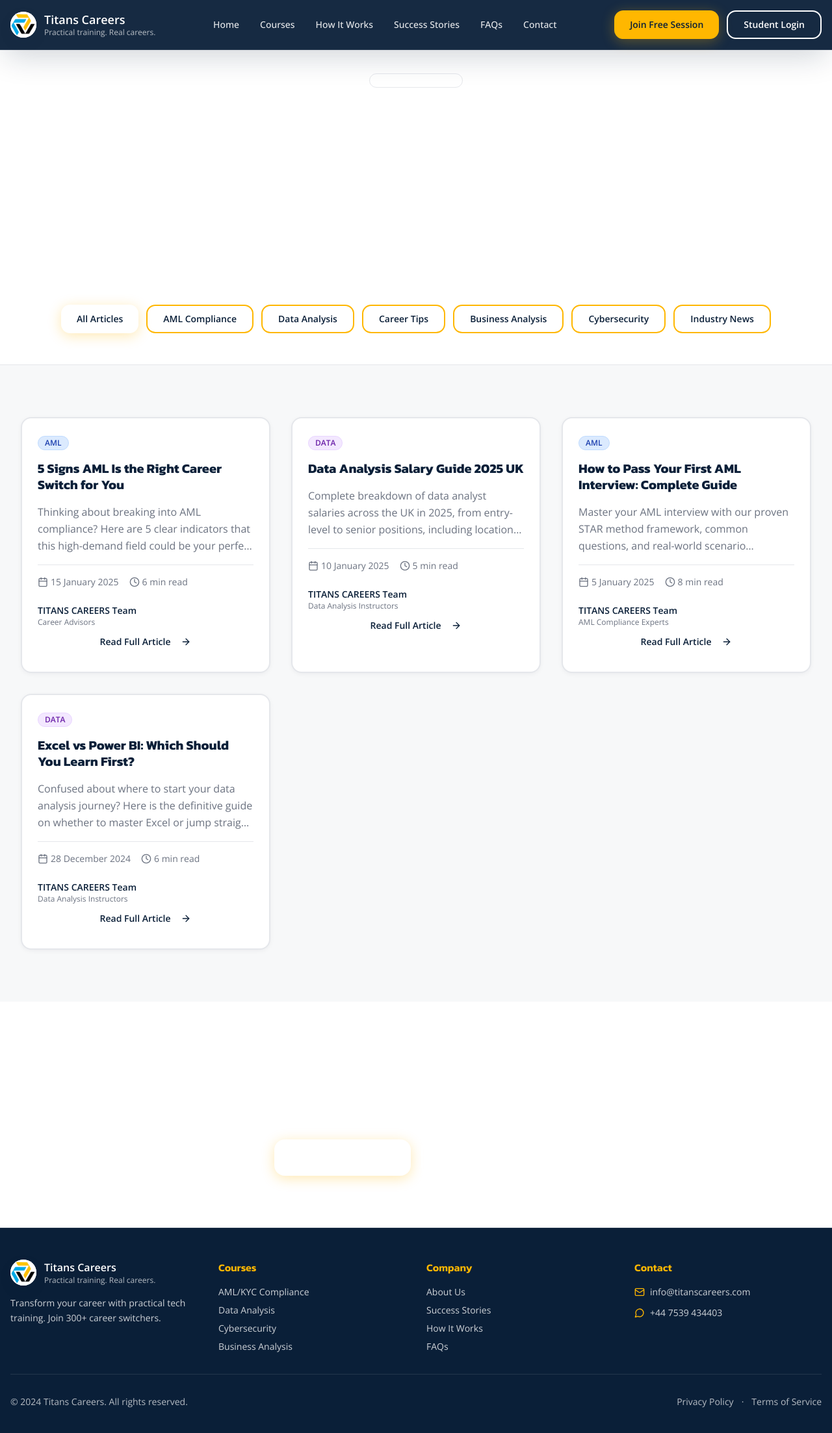
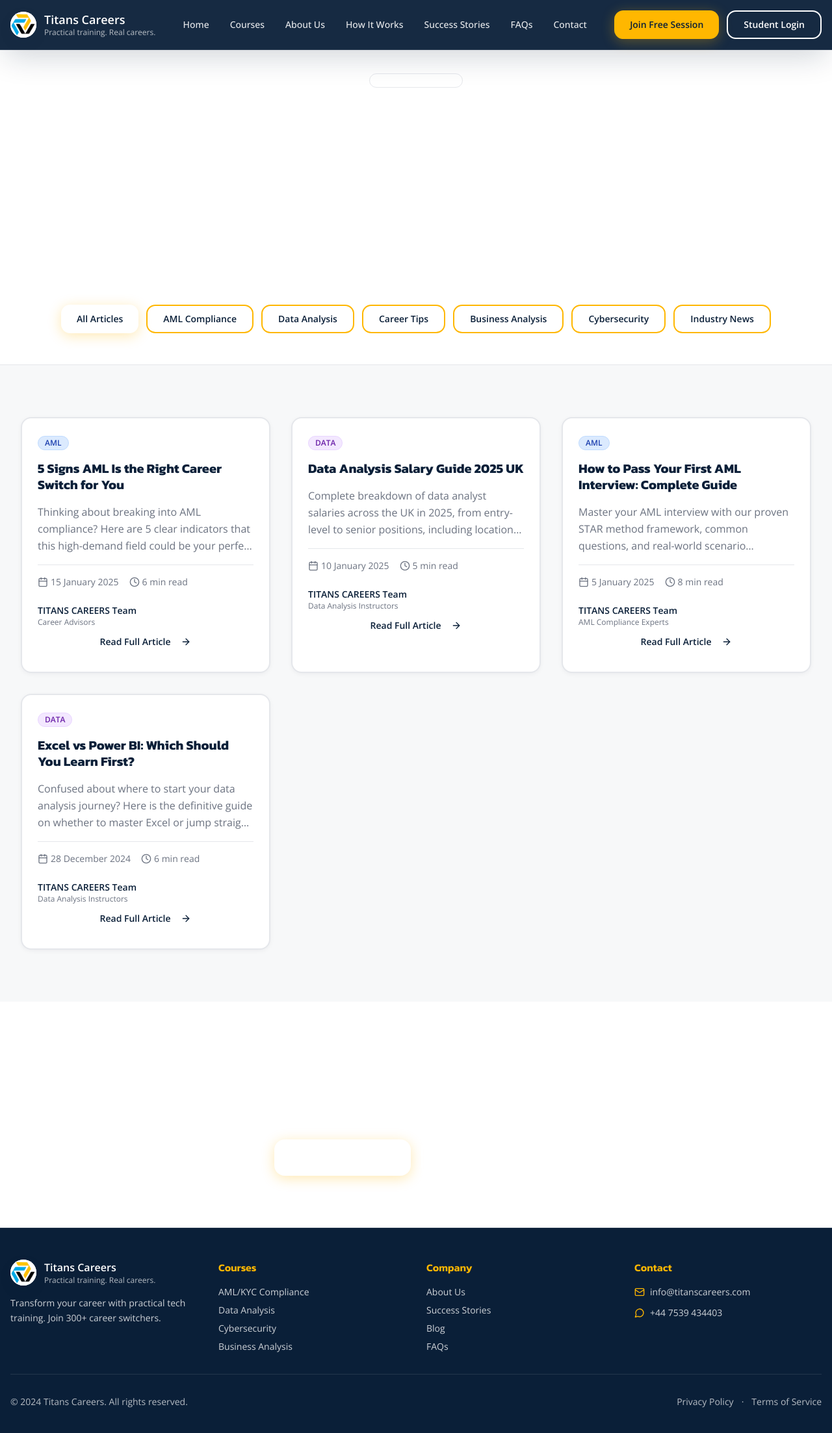
Before and after one commit to CompellersHub/NEW-TITANS-CAREERS-WEBSITE-BACKEND, a React (Vite) app: page /blog in a window 1280 px wide. Shown: the top 2206 px of the page at 65% size. Built offline with nearby package versions, Linux system fonts and the light colour scheme; the HTML template or start-up script is replaced by a standard one.

Commit message:
Add About Us page
Create About page with company mission, team profiles, and values; integrate into site navigation and routing, aligning with Titans Careers branding.

```diff
--- a/src/components/Footer.tsx
+++ b/src/components/Footer.tsx
@@ -39,9 +39,9 @@ export const Footer = () => {
           <div>
             <h3 className="font-semibold mb-4 text-accent">Company</h3>
             <ul className="space-y-2 text-sm text-white/80">
-              <li><Link to="/" className="hover:text-accent transition-colors">About Us</Link></li>
-              <li><a href="#success-stories" className="hover:text-accent transition-colors">Success Stories</a></li>
-              <li><a href="#how-it-works" className="hover:text-accent transition-colors">How It Works</a></li>
+              <li><Link to="/about" className="hover:text-accent transition-colors">About Us</Link></li>
+              <li><Link to="/testimonials" className="hover:text-accent transition-colors">Success Stories</Link></li>
+              <li><Link to="/blog" className="hover:text-accent transition-colors">Blog</Link></li>
               <li><a href="#faqs" className="hover:text-accent transition-colors">FAQs</a></li>
             </ul>
           </div>
--- a/src/components/Navbar.tsx
+++ b/src/components/Navbar.tsx
@@ -37,6 +37,9 @@ export const Navbar = () => {
             </Link>
             <Link to="/courses" className="text-white/90 hover:text-accent transition-all duration-300 font-medium text-sm">
               Courses
+            </Link>
+            <Link to="/about" className="text-white/90 hover:text-accent transition-all duration-300 font-medium text-sm">
+              About Us
             </Link>
             <a href="#how-it-works" className="text-white/90 hover:text-accent transition-all duration-300 font-medium text-sm">
               How It Works
@@ -95,6 +98,9 @@ export const Navbar = () => {
             <Link to="/courses" className="block text-white hover:text-accent transition-colors font-medium py-2">
               Courses
             </Link>
+            <Link to="/about" className="block text-white hover:text-accent transition-colors font-medium py-2">
+              About Us
+            </Link>
             <a href="#how-it-works" className="block text-white hover:text-accent transition-colors font-medium py-2">
               How It Works
             </a>
```
